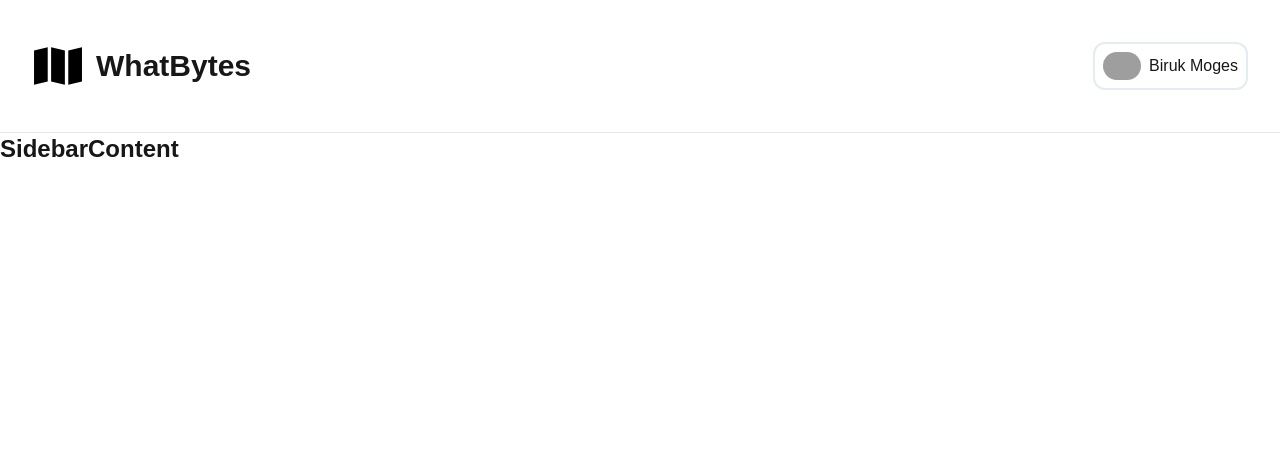
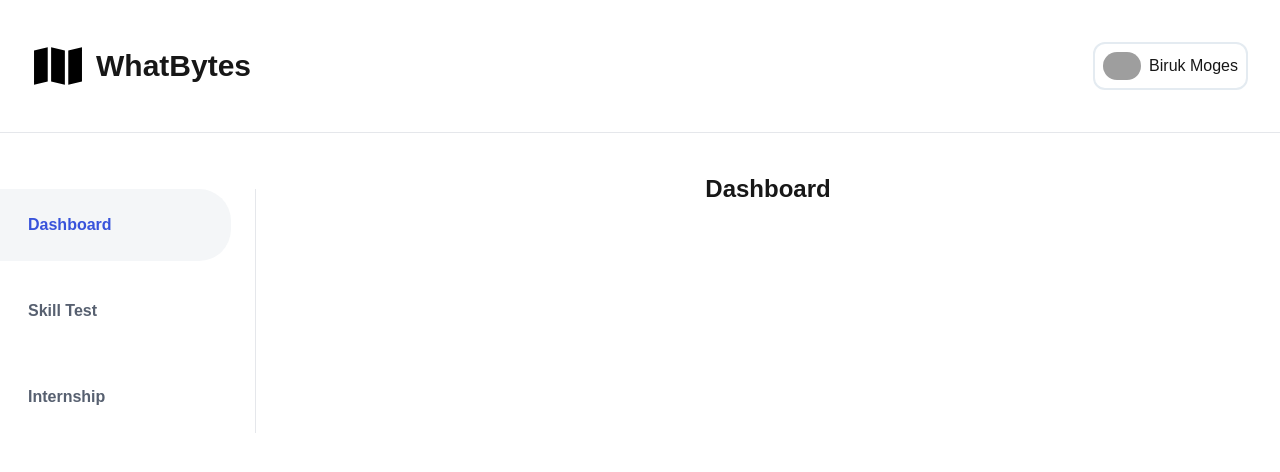
Before and after one commit to lost50U1/whatbytes-test, a Next.js app: page / in a window 1280 px wide. Shown: the top 472 px of the page. Built offline with nearby package versions, Linux system fonts and the light colour scheme; grey boxes are pictures that could not be loaded.

Commit message:
sidebar done

```diff
--- a/app/globals.css
+++ b/app/globals.css
@@ -3,6 +3,12 @@
 :root {
   --background: #ffffff;
   --foreground: #171717;
+}
+
+@theme {
+  --color-primary: #000000;
+  --color-secondary: #576070;
+  --color-tertiary: #3853DB;
 }
 
 @theme inline {
@@ -11,6 +17,8 @@
   --font-sans: var(--font-geist-sans);
   --font-mono: var(--font-geist-mono);
 }
+
+
 
 body {
   background: var(--background);
@@ -44,8 +52,10 @@ body {
   }
 }
 
-/* custom styles  */
+/* component styles  */
 
 .header {
   @apply flex items-center justify-between px-4 py-6 border-b border-gray-200 sm:py-10 sm:px-8;
 }
+
+/* custom css for avatar mask  */
--- a/app/internship/page.js
+++ b/app/internship/page.js
@@ -1,3 +1,9 @@
 export default function page() {
-  return <div>page</div>;
+  return (
+    <div className="flex flex-col items-center mt-10">
+      <div>
+        <h2>Internship</h2>
+      </div>
+    </div>
+  );
 }
--- a/app/layout.js
+++ b/app/layout.js
@@ -1,6 +1,7 @@
 import { Geist, Geist_Mono } from "next/font/google";
 import "./globals.css";
 import Header from "@/components/common/Header";
+import Sidebar from "@/components/common/Sidebar";
 const geistSans = Geist({
   variable: "--font-geist-sans",
   subsets: ["latin"],
@@ -21,10 +22,15 @@ export default function RootLayout({ children }) {
   return (
     <html lang="en">
       <body
-        className={`${geistSans.variable} ${geistMono.variable} antialiased`}
+        className={`${geistSans.variable} ${geistMono.variable} antialiased flex flex-col min-h-screen`}
       >
         <Header />
-        {children}
+        <div className="flex flex-row">
+          {/* sidebar */}
+          <Sidebar />
+          {/* content */}
+          <main className="w-[80%]">{children}</main>
+        </div>
       </body>
     </html>
   );
--- a/app/page.js
+++ b/app/page.js
@@ -1,16 +1,9 @@
 export default function Home() {
   return (
-    <main className="flex flex-col min-h-screen">
-      <div className="flex flex-row">
-        {/* sidebar section */}
-        <div>
-          <h2>Sidebar</h2>
-        </div>
-        {/* content section */}
-        <div>
-          <h2>Content</h2>
-        </div>
+    <div className="flex flex-col items-center mt-10">
+      <div>
+        <h2>Dashboard</h2>
       </div>
-    </main>
+    </div>
   );
 }
--- a/components/common/Header.js
+++ b/components/common/Header.js
@@ -1,7 +1,5 @@
 import Image from "next/image";
-
 import { logo, profile } from "@/utils";
-
 export default function Header() {
   return (
     <header className="header">
@@ -12,13 +10,15 @@ export default function Header() {
       </div>
       {/* profile  */}
       <div className="flex items-center gap-2 border-2 border-[#E4EBF1] rounded-xl p-2">
+        <div className="avatar">
           <Image
             src={profile}
             alt="profile"
-          className="rounded-full"
             width={38}
             height={38}
+            className="rounded-full"
           />
+        </div>
         <p>Biruk Moges</p>
       </div>
     </header>
--- /dev/null
+++ b/components/common/Sidebar.js
@@ -0,0 +1,46 @@
+"use client";
+
+import Link from "next/link";
+import { usePathname } from "next/navigation";
+
+export default function Sidebar() {
+  const pathname = usePathname();
+
+  const isActive = (path) => pathname === path;
+
+  return (
+    <aside className="pr-6 border-r border-gray-200 w-[20%] mt-14">
+      <nav>
+        <ul className="flex flex-col gap-3.5 font-bold">
+          <li
+            className={`py-6 px-7 ${
+              isActive("/")
+                ? "text-tertiary bg-[#F4F6F8] rounded-r-4xl"
+                : "text-secondary"
+            }`}
+          >
+            <Link href="/">Dashboard</Link>
+          </li>
+          <li
+            className={`py-6 px-7 ${
+              isActive("/skilltest")
+                ? "text-tertiary bg-[#F4F6F8] rounded-r-4xl"
+                : "text-secondary"
+            }`}
+          >
+            <Link href="/skilltest">Skill Test</Link>
+          </li>
+          <li
+            className={`py-6 px-7 ${
+              isActive("/internship")
+                ? "text-tertiary bg-[#F4F6F8] rounded-r-4xl"
+                : "text-secondary"
+            }`}
+          >
+            <Link href="/internship">Internship</Link>
+          </li>
+        </ul>
+      </nav>
+    </aside>
+  );
+}
```
Also changed, not shown: package.json (+5 -4 lines), 1 other file (tests, documents, lock files or other folders). Lines whose indentation alone changed are shown as unchanged.
